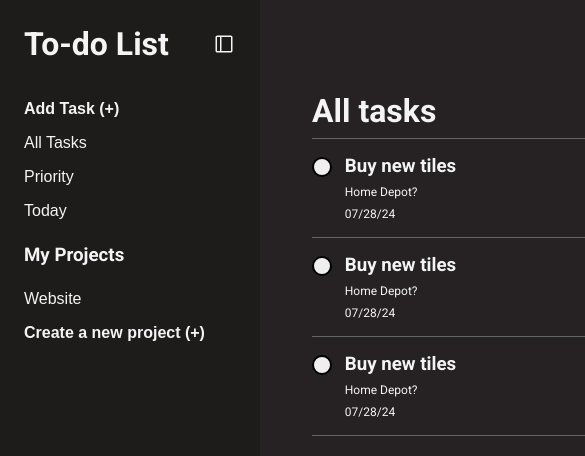
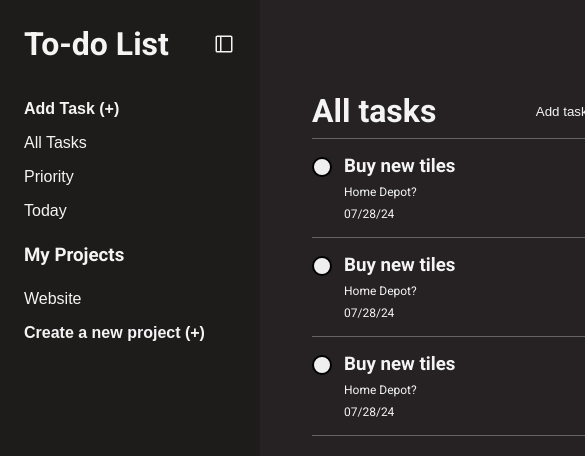
Before and after one commit to tristanbaldeo/todo-list, a website built with webpack: page src/index.html in a window 390 px wide. Shown: the top 456 px of the page, 585 px wide, since content can reach past the window. Built offline with nearby package versions, Linux system fonts and the light colour scheme.

Commit message:
added minor fixes to css responsiveness

```diff
--- a/src/index.html
+++ b/src/index.html
@@ -57,6 +57,7 @@
         </div>
 
         <main class="main">
+            <div class="container">
                 <div class="main-header">
                     <button type="button" class="dock-main">
                         <svg xmlns="http://www.w3.org/2000/svg" height="24" viewBox="0 -960 960 960" width="24">
@@ -125,6 +126,7 @@
                         </li>
                     </ul>
                 </div>
+            </div>
         </main>
     </body>
 </html>
--- a/src/style.css
+++ b/src/style.css
@@ -51,7 +51,7 @@ body {
 }
 
 .add-task-sidebar, .add-project {
-    font-weight: 600
+    font-weight: 600;
 }
 
 .add-task-sidebar, .all-tasks, .priority-tasks, .today-tasks, .project-folder, .add-project {
@@ -80,12 +80,17 @@ body {
 
 .main {
     color: #f4f4f4;
-    margin: 0 auto;
+    margin: 0;
     padding: 12px 52px;
-    height: auto;
-    position: relative;
-    width: 960px;
-    min-width: 0;
+    flex: 1;
+    display: flex;
+    flex-direction: column;
+    overflow-y: auto;
+    min-width: 400px;
+}
+
+.container {
+    flex: 1;
 }
 
 .main-header {
@@ -125,9 +130,9 @@ h2 {
     border-bottom: 1px solid rgb(100, 100, 100);
     cursor: pointer;
     display: grid;
-    gap: .8rem;
+    gap: 12px;
     grid-template-columns: auto 1fr auto;
-    padding: 1rem 0;
+    padding: 16px 0;
 }
 
 .task-name {
@@ -164,5 +169,5 @@ button.delete-task {
 }
 
 .delete-task:hover {
-    background-color: red;
+    background-color: #1e1b1b;
 }
```
Lines whose indentation alone changed are shown as unchanged.
